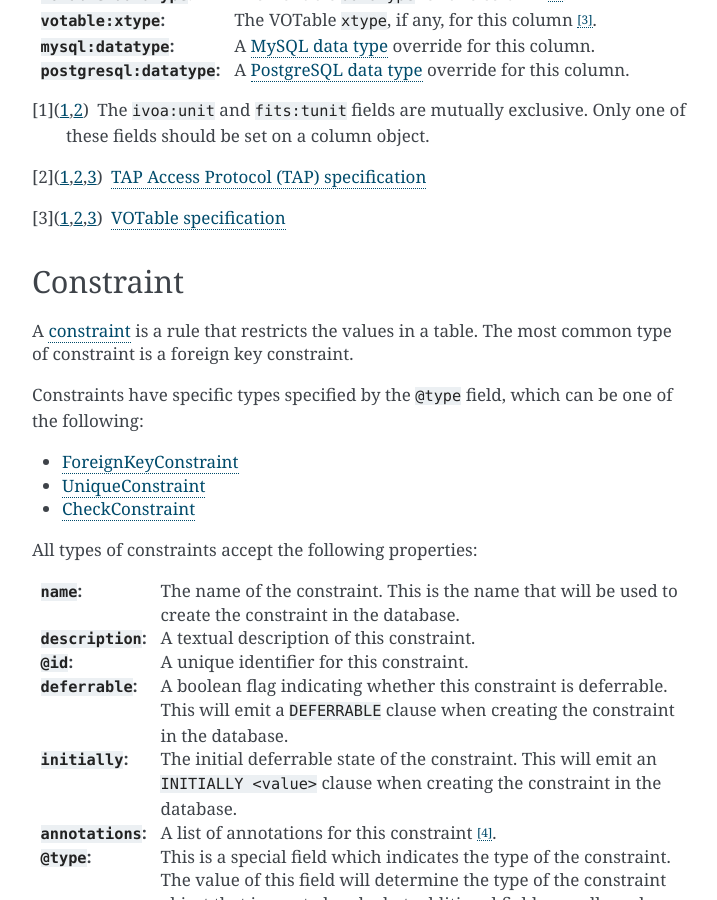
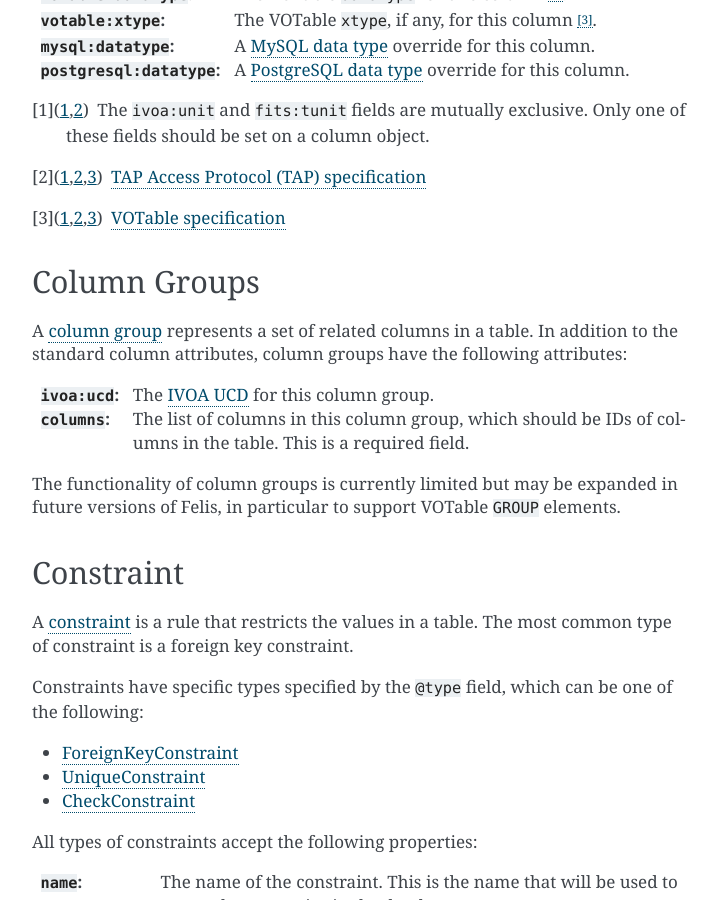
Before and after one commit to lsst/felis, a Sphinx documentation site: the page built from docs/user-guide/model.rst, in a window 1280 px wide and 900 px high, scrolled down 2666 px. Shown: the whole window, without its empty margins (388-1105 px from the left). Built offline with Sphinx 7.4.7, drawn with Linux system fonts in a browser that asks for light colours.

Commit message:
Add documentation on column groups

```diff
--- a/docs/user-guide/model.rst
+++ b/docs/user-guide/model.rst
@@ -105,6 +105,18 @@ A column may also have the following optional properties:
 .. [2] `TAP Access Protocol (TAP) specification <https://www.ivoa.net/documents/TAP/>`__
 .. [3] `VOTable specification <http://www.ivoa.net/documents/VOTable/>`__
 
+*************
+Column Groups
+*************
+
+A `column group <../dev/internals/felis.datamodel.Schema.html#felis.datamodel.ColumnGroup>`__ represents a set of related columns in a table.
+In addition to the standard column attributes, column groups have the following attributes:
+
+:``ivoa:ucd``: The `IVOA UCD <http://www.ivoa.net/documents/latest/UCD.html>`__ for this column group.
+:``columns``: The list of columns in this column group, which should be IDs of columns in the table. This is a required field.
+
+The functionality of column groups is currently limited but may be expanded in future versions of Felis, in particular to support VOTable ``GROUP`` elements.
+
 .. _Constraint:
 
 **********
```
